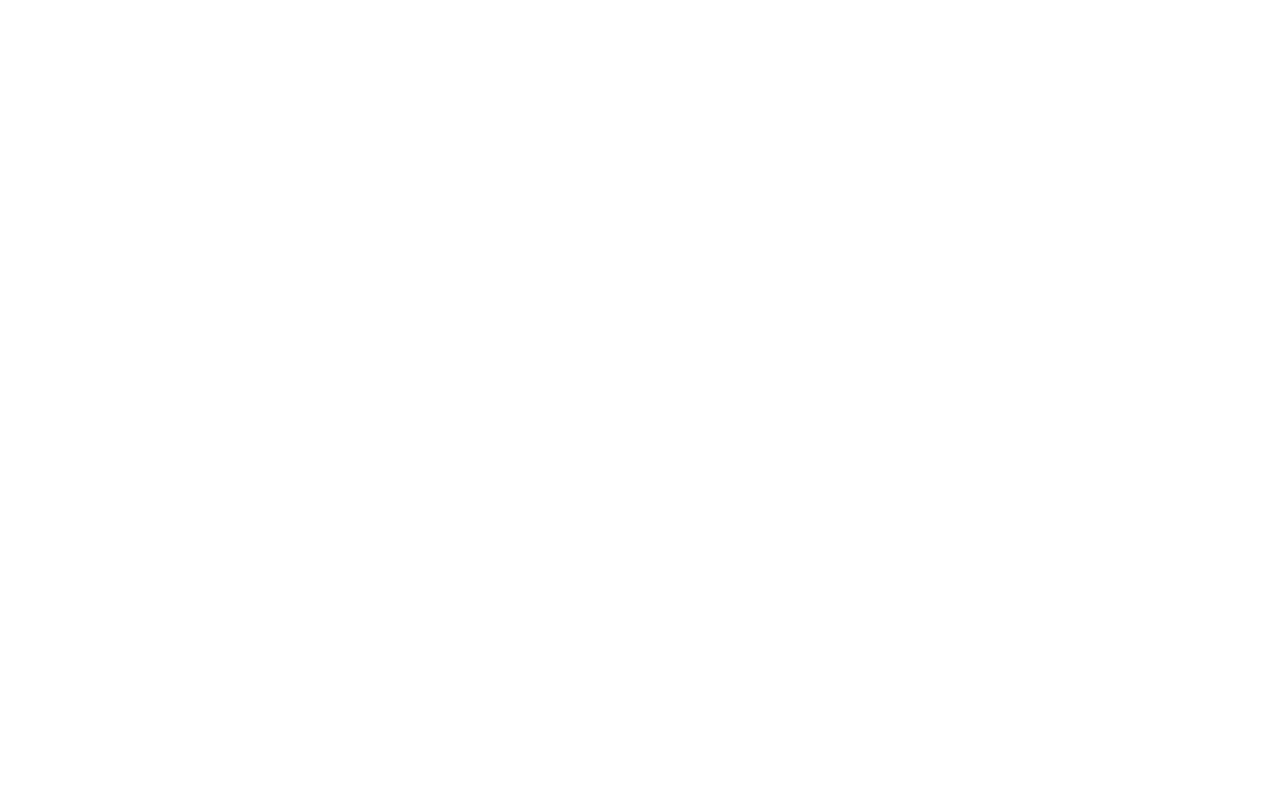
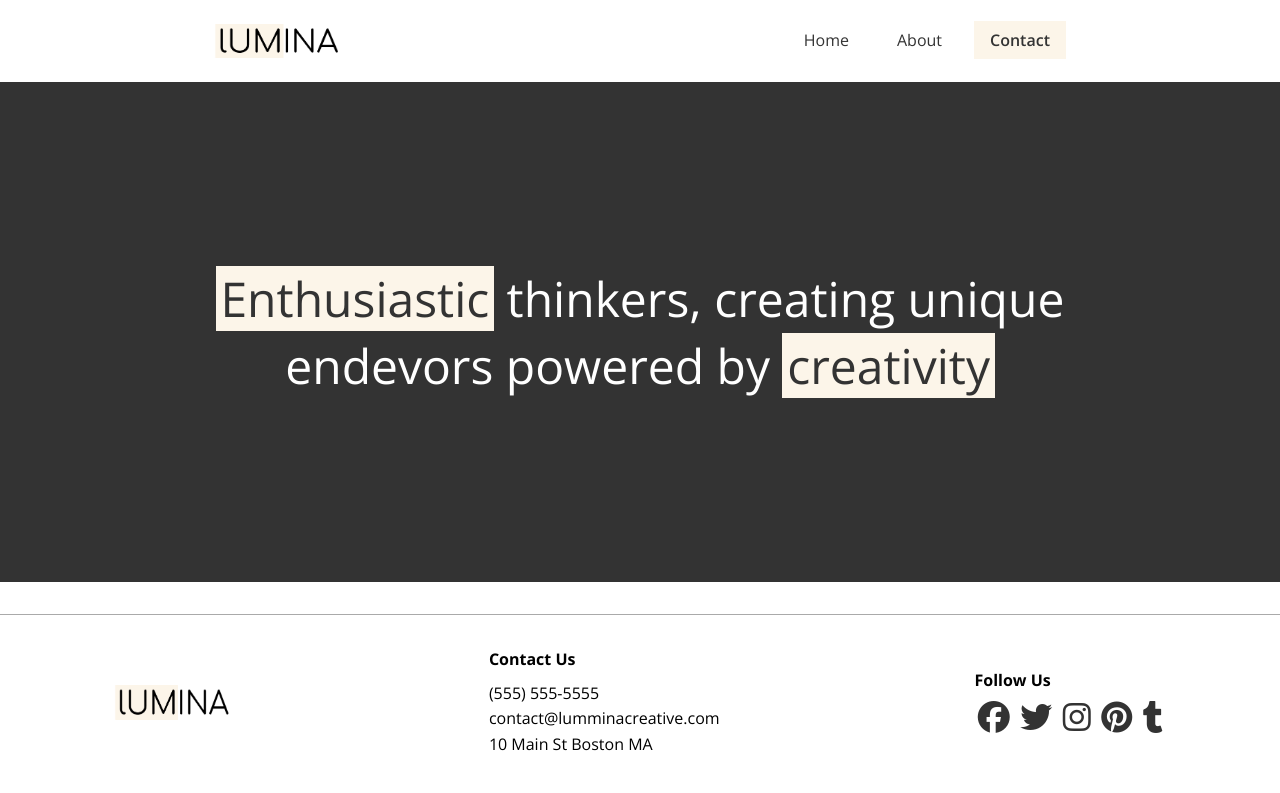
Before and after one commit to Damjan15/LuminaDesign, a plain HTML site: page contact.html in a window 1280 px wide. Drawn offline with nearby package versions, Linux system fonts and the light colour scheme.

Commit message:
feat: added new utility class for dark background, removed unnecessary classes in footer, hero section in contact page created

```diff
--- a/contact.html
+++ b/contact.html
@@ -0,0 +1,95 @@
+<!DOCTYPE html>
+<html lang="en">
+  <head>
+    <meta charset="UTF-8" />
+    <meta name="viewport" content="width=device-width, initial-scale=1.0" />
+    <link
+      rel="stylesheet"
+      href="https://cdnjs.cloudflare.com/ajax/libs/font-awesome/6.5.2/css/all.min.css"
+      integrity="sha512-SnH5WK+bZxgPHs44uWIX+LLJAJ9/2PkPKZ5QiAj6Ta86w+fsb2TkcmfRyVX3pBnMFcV7oQPJkl9QevSCWr3W6A=="
+      crossorigin="anonymous"
+      referrerpolicy="no-referrer"
+    />
+    <link rel="preconnect" href="https://fonts.googleapis.com" />
+    <link rel="preconnect" href="https://fonts.gstatic.com" crossorigin />
+    <link
+      href="https://fonts.googleapis.com/css2?family=Open+Sans:ital,wght@0,300..800;1,300..800&display=swap"
+      rel="stylesheet"
+    />
+    <link rel="stylesheet" href="css/style.css" />
+    <link rel="shortcut icon" href="images/favicon.ico" />
+    <title>Contact | Lumina Creative</title>
+  </head>
+  <body>
+    <header class="header">
+      <div class="container container-sm header-flex">
+        <img src="images/logo.png" alt="Lumina Creative" class="logo" />
+
+        <nav>
+          <ul class="main-menu">
+            <li>
+              <a href="/">Home</a>
+            </li>
+
+            <li>
+              <a href="about.html">About</a>
+            </li>
+
+            <li>
+              <a class="current" href="contact.html">Contact</a>
+            </li>
+          </ul>
+        </nav>
+      </div>
+    </header>
+
+    <section class="hero bg-dark">
+      <div class="container container-sm">
+        <h2>
+          <span class="bg-primary">Enthusiastic</span> thinkers, creating unique endevors powered by <span class="bg-primary">creativity</span>
+        </h2>
+      </div>
+    </section>
+
+
+
+    <footer class="footer">
+      <div class="container footer-flex">
+        <img src="images/logo.png" alt="Lumina Creative Logo" />
+
+        <div>
+          <h4>Contact Us</h4>
+          <ul>
+            <li>(555) 555-5555</li>
+            <li>contact@lumminacreative.com</li>
+            <li>10 Main St Boston MA</li>
+          </ul>
+        </div>
+
+        <div>
+          <h4>Follow Us</h4>
+
+          <a href="#">
+            <i class="fab fa-facebook fa-2x"></i>
+          </a>
+
+          <a href="#">
+            <i class="fab fa-twitter fa-2x"></i>
+          </a>
+
+          <a href="#">
+            <i class="fab fa-instagram fa-2x"></i>
+          </a>
+
+          <a href="#">
+            <i class="fab fa-pinterest fa-2x"></i>
+          </a>
+
+          <a href="#">
+            <i class="fab fa-tumblr fa-2x"></i>
+          </a>
+        </div>
+      </div>
+    </footer>
+  </body>
+</html>
--- a/css/style.css
+++ b/css/style.css
@@ -6,6 +6,7 @@
 
 :root {
     --primary-color: #fcf5e9;
+    --dark-color: #333;
     --container-normal: 1100px;
     --container-wide: 1400px;
     --container-narrow: 900px;
@@ -32,6 +33,16 @@ img {
 /* UtilitY Classes */
 .bg-primary {
     background: var(--primary-color);
+    color: #333;
+}
+
+.bg-dark {
+    background: var(--dark-color);
+    color: #fff;
+}
+
+.bg-dark .bg-primary {
+    padding: 0 0.3rem;
 }
 
 .section-heading {
@@ -155,7 +166,6 @@ img {
 
 /* Services */
 .services {
-    background: #333;
     color: #fff;
     padding: 3rem 0 4rem;
 }
```
Also changed, not shown: about.html (+3 -3 lines), index.html (+2 -2 lines).
